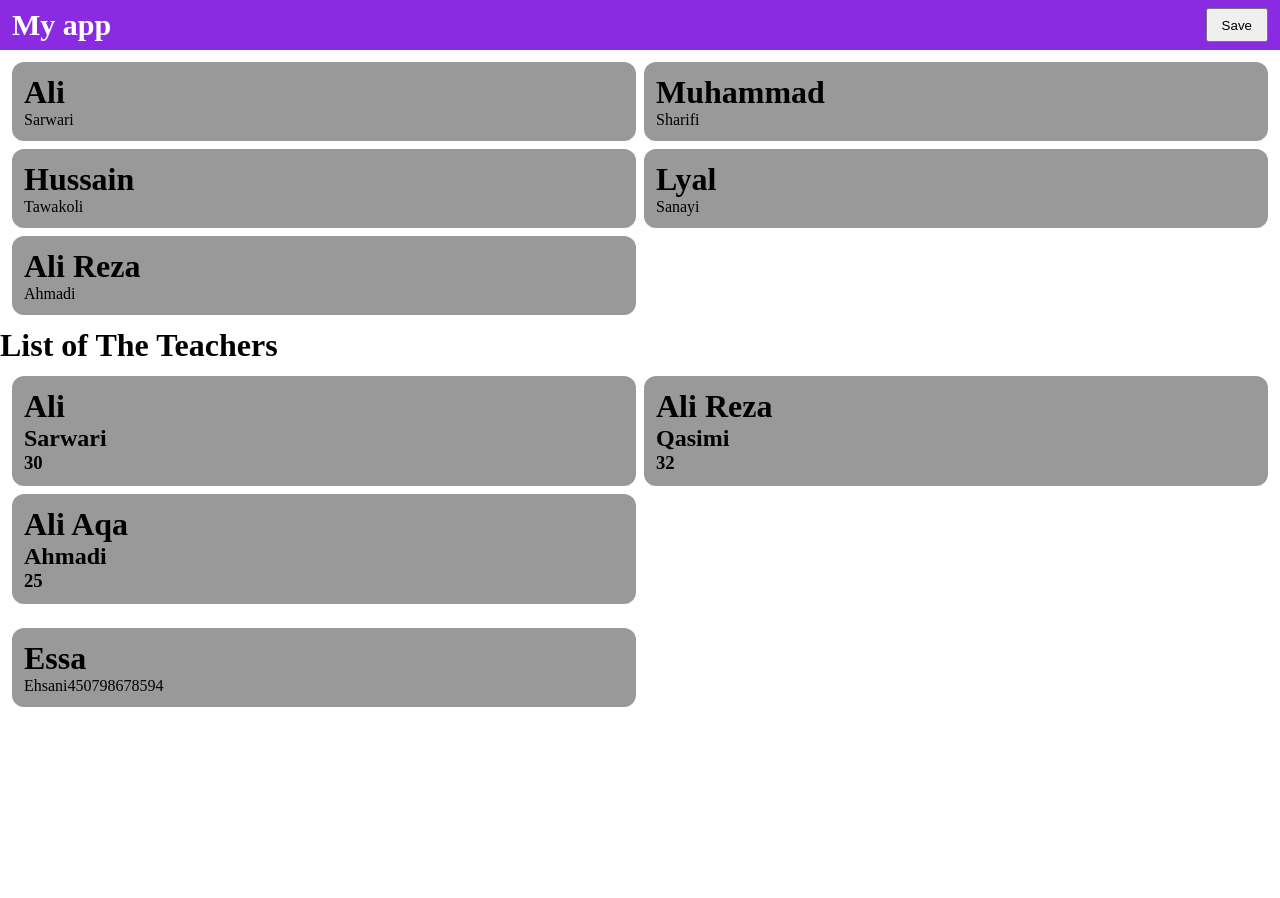
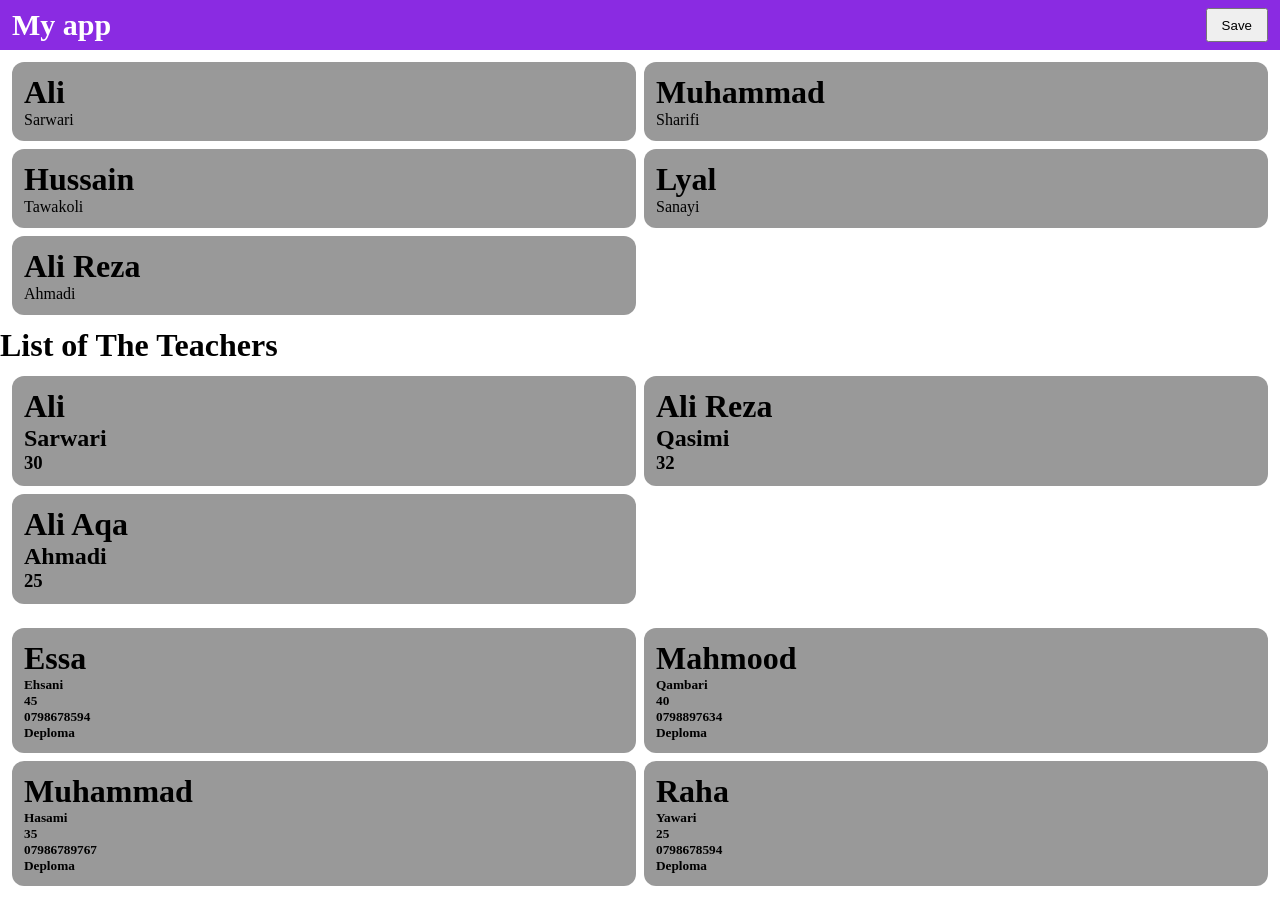
Before and after one commit to Mahtab-217/first-react-project, a React (Vite) app: page / in a window 1280 px wide. Before the commit the page ends 800 px from the top, so only its background shows below. Built offline with nearby package versions, Linux system fonts and the light colour scheme.

Commit message:
new info

```diff
--- a/src/App.jsx
+++ b/src/App.jsx
@@ -11,7 +11,34 @@ const managerList=[
      phoneNumber: "0798678594",
      degree: "Deploma",
      Adress: "Hotqol, Jaghori, Ghazni",
-}
+},
+  {
+     id:2,
+     name: "Mahmood",
+     lastName: "Qambari",
+     age: 40,
+     phoneNumber: "0798897634",
+     degree: "Deploma",
+     Adress: "Hotqol, Jaghori, Ghazni",
+},
+  {
+     id:3,
+     name: "Muhammad",
+     lastName: "Hasami",
+     age: 35,
+     phoneNumber: "07986789767",
+     degree: "Deploma",
+     Adress: "Hotqol, Jaghori, Ghazni",
+},
+  {
+     id:4,
+     name: "Raha",
+     lastName: "Yawari",
+     age: 25,
+     phoneNumber: "0798678594",
+     degree: "Deploma",
+     Adress: "Hotqol, Jaghori, Ghazni",
+},
 ]
 const TeachersList=[
   {
--- a/src/Manager.jsx
+++ b/src/Manager.jsx
@@ -6,10 +6,11 @@ export default function ManagerList(props){
            {props.MList.map((person)=>(
               <div className="box"  key={person.id}>
                 <h1>{person.name}</h1>
-                <span>{person.lastName}</span>
-                <span>{person.age}</span>
-                <span>{person.adress}</span>
-                <span>{person.phoneNumber}</span>
+                <h5>{person.lastName}</h5>
+                <h5>{person.age}</h5>
+                <h5>{person.adress}</h5>
+                <h5>{person.phoneNumber}</h5>
+                <h5>{person.degree}</h5>
               </div>
            ))}
         </div>
```
